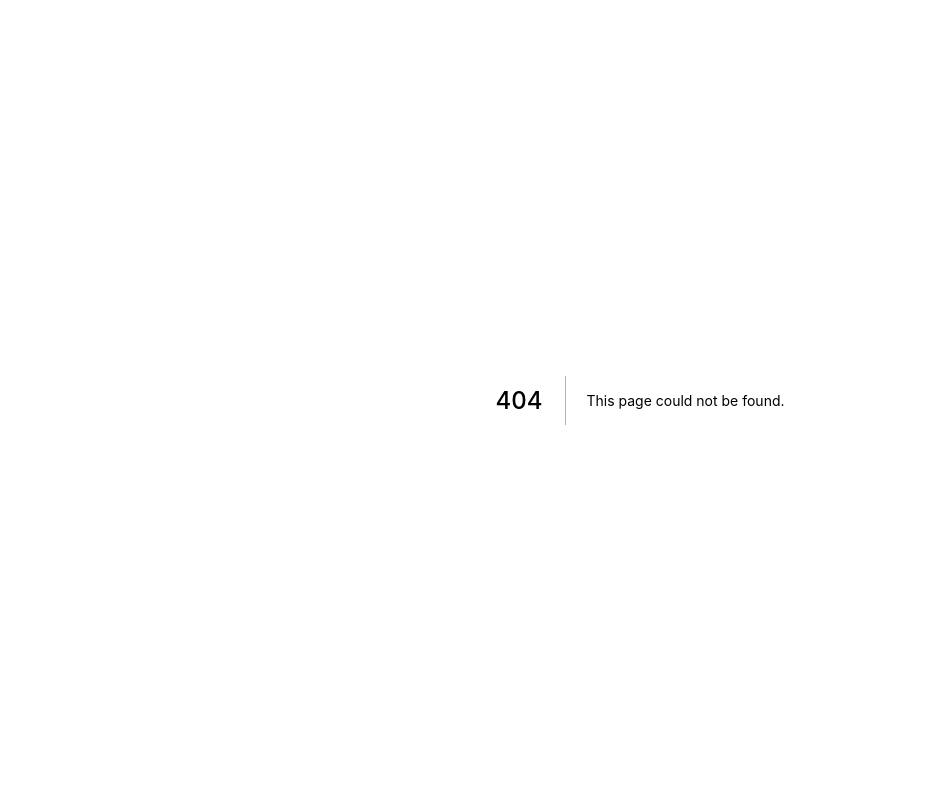
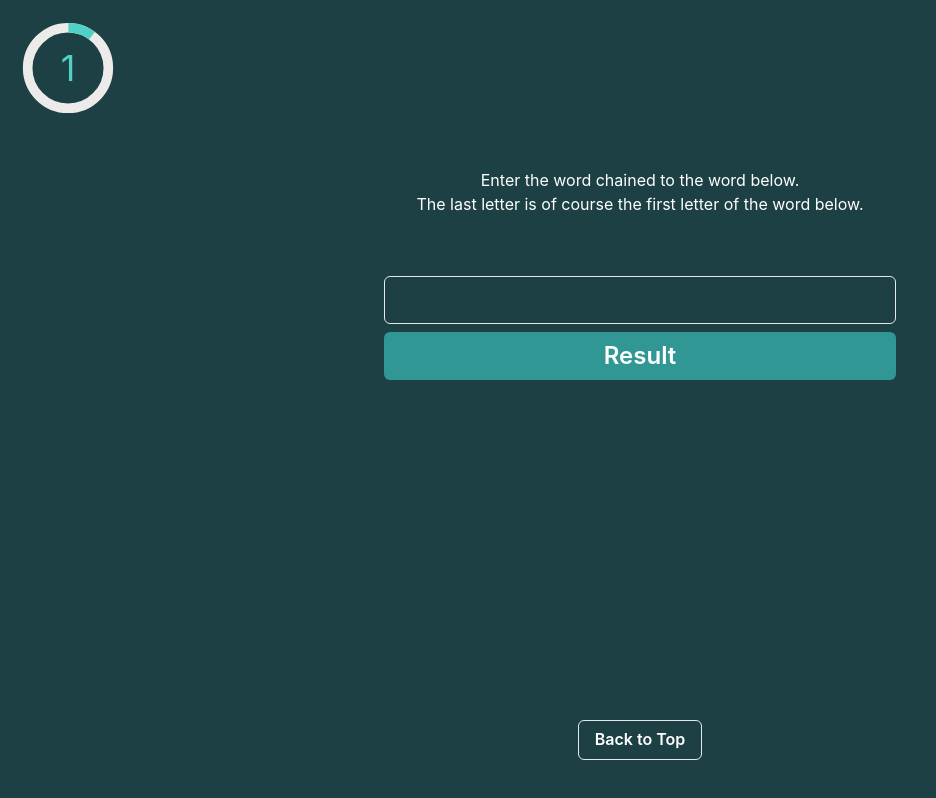
Before and after one commit to satoshi99/word-chain-memory, a Next.js app: page /recall in a window 1280 px wide. Before the commit this address had no page. Shown: the whole page, without its empty margins (0-936 px from the left). Built offline with nearby package versions, Linux system fonts and the light colour scheme.

Commit message:
complete recall page

```diff
--- /dev/null
+++ b/pages/recall.tsx
@@ -0,0 +1,104 @@
+import React, { ChangeEvent, useState } from 'react';
+import type { NextPage } from 'next';
+import { Layout } from '../components/Layout';
+import { WordCounter } from '../components/WordCounter';
+import {
+  Button,
+  Flex,
+  Heading,
+  Input,
+  Text,
+  useDisclosure
+} from '@chakra-ui/react';
+import { useRecoilState, useRecoilValue } from 'recoil';
+import {
+  gameStep,
+  numberOfWords,
+  recallWordList,
+  wordChainList,
+  recallListLength
+} from '../lib/recoil-atoms';
+import { FinishModal } from '../components/FinishModal';
+import { ResetAndBackTop } from '../components/ResetAndBackTop';
+
+const PlayRecallPage: NextPage = () => {
+  const [missCount, setMissCount] = useState(0);
+  const [inputValue, setInputValue] = useState('');
+
+  const chainList = useRecoilValue(wordChainList);
+  const [lastIdx, setLastIdx] = useState(chainList.length - 1);
+  const [lastWord, setLastWord] = useState(chainList[lastIdx]);
+
+  const [step, setStep] = useRecoilState(gameStep);
+  const numWords = useRecoilValue(numberOfWords);
+  const recallLength = useRecoilValue(recallListLength);
+  const [recallList, setRecallList] = useRecoilState(recallWordList);
+
+  const { isOpen, onOpen, onClose } = useDisclosure();
+
+  const onChange = (e: ChangeEvent<HTMLInputElement>) => {
+    setInputValue(e.target.value);
+  };
+
+  const correctWord = chainList[lastIdx - 1];
+
+  const onClick = () => {
+    if (inputValue === correctWord) {
+      setRecallList([...recallList, inputValue]);
+      setLastWord(inputValue);
+      setLastIdx(lastIdx - 1);
+      setInputValue('');
+      setMissCount(0);
+    } else {
+      setMissCount(missCount + 1);
+      if (missCount === 4) {
+        setRecallList([...recallList, 'miss']);
+        setLastWord(correctWord);
+        setLastIdx(lastIdx - 1);
+        setInputValue('');
+        setMissCount(0);
+      }
+    }
+
+    if (lastIdx === 1) {
+      setStep({ value: 'result' });
+      onOpen();
+    }
+  };
+
+  return (
+    <Layout title="Memory">
+      <WordCounter value={recallLength + 1} max={numWords} />
+      <Flex direction="column" align="center" pt="32">
+        <Text>
+          Enter the word chained to the word below.
+          <br />
+          The last letter is of course the first letter of the word below.
+        </Text>
+        <Heading
+          fontSize={{ base: '5xl', sm: '6xl', md: '7xl' }}
+          mt="5"
+          mb="10"
+          w="100vw"
+        >
+          {lastWord}
+        </Heading>
+        <Flex direction="column" gap="2" w={{ base: 'sm', md: 'lg' }}>
+          <Input type="text" value={inputValue} onChange={onChange} size="lg" />
+          <Button
+            size="lg"
+            colorScheme="teal"
+            fontSize="2xl"
+            onClick={step.value === 'recall' ? onClick : onOpen}
+          >
+            {step.value === 'recall' ? 'Answer' : 'Result'}
+          </Button>
+        </Flex>
+        <FinishModal isOpen={isOpen} onClose={onClose} />
+        <ResetAndBackTop />
+      </Flex>
+    </Layout>
+  );
+};
+
+export default PlayRecallPage;
```
